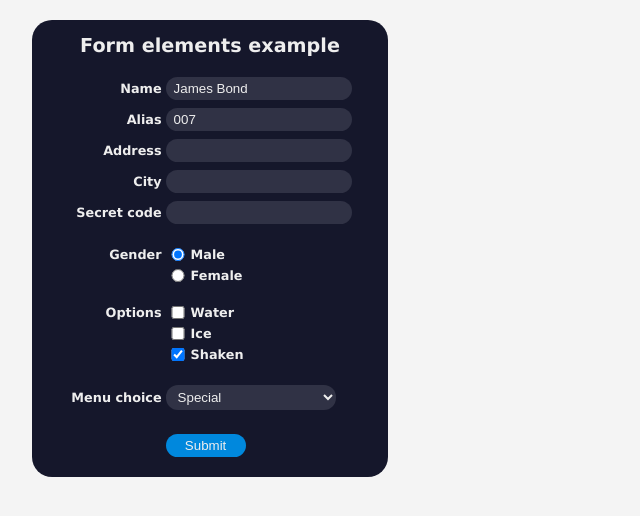
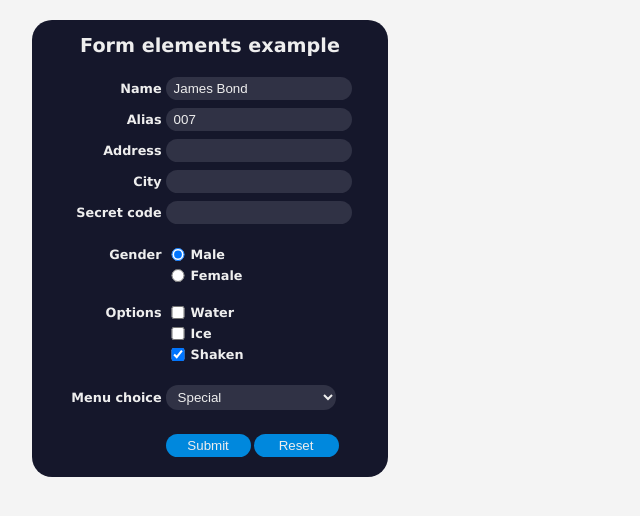
Before and after one commit to hdr1001/hdrReactForm101, a React app: page / in a window 1280 px wide. Shown: the whole page, without its empty margins (0-640 px from the left). Built offline with nearby package versions, Linux system fonts and the light colour scheme.

Commit message:
Added a reset button

```diff
--- a/src/components/Form101.js
+++ b/src/components/Form101.js
@@ -11,11 +11,18 @@ export default class Form101 extends React.Component {
       this.state = { ...props.iniState };
 
       this.handleSubmit = this.handleSubmit.bind(this);
+      this.handleReset = this.handleReset.bind(this);
       this.handleChange = this.handleChange.bind(this);
    }
 
    handleSubmit(event) {
       alert('Submit ' + JSON.stringify(this.state) + ' 🙂');
+
+      event.preventDefault();
+   }
+
+   handleReset(event) {
+      this.setState((prevState, props) => ({ ...props.iniState }));
 
       event.preventDefault();
    }
@@ -91,6 +98,7 @@ export default class Form101 extends React.Component {
       return (
          <form
             onSubmit={this.handleSubmit}
+            onReset={this.handleReset}
          >
             <fieldset>
                <h2>Form elements example</h2>
@@ -138,6 +146,7 @@ export default class Form101 extends React.Component {
                <div className='elementGrp'>
                   <label>&nbsp;</label>
                   <input type='submit' value='Submit' />
+                  <input type='reset' value='Reset' />
                </div>
             </fieldset>
          </form>
--- a/src/css/form.css
+++ b/src/css/form.css
@@ -57,10 +57,11 @@ form fieldset input,
       vertical-align: middle;
 }
 
-form fieldset input[type=submit] {
-   width: 80px;
+form fieldset input[type=submit],
+   form fieldset input[type=reset] {
+      width: 85px;
 
-   background-color: #08d;
+      background-color: #08d;
 }
 
 form fieldset input[type=radio],
```
